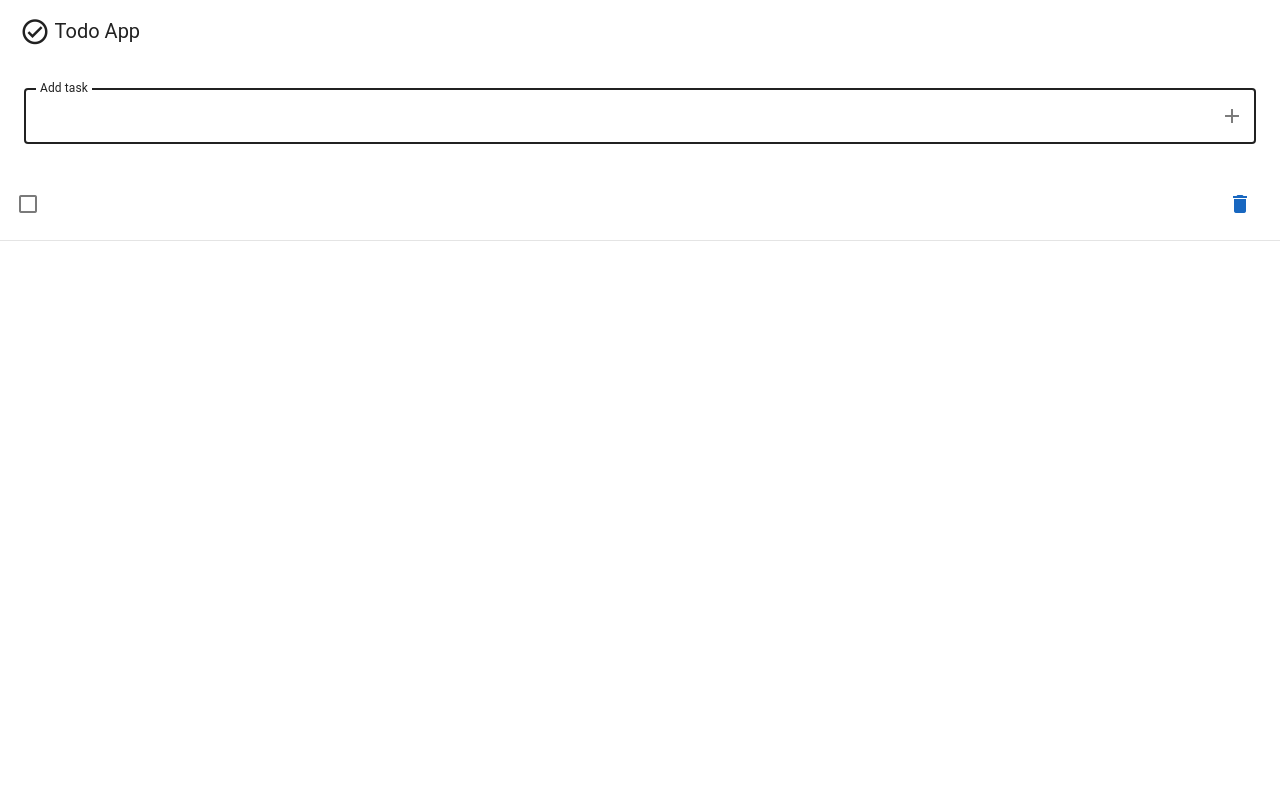
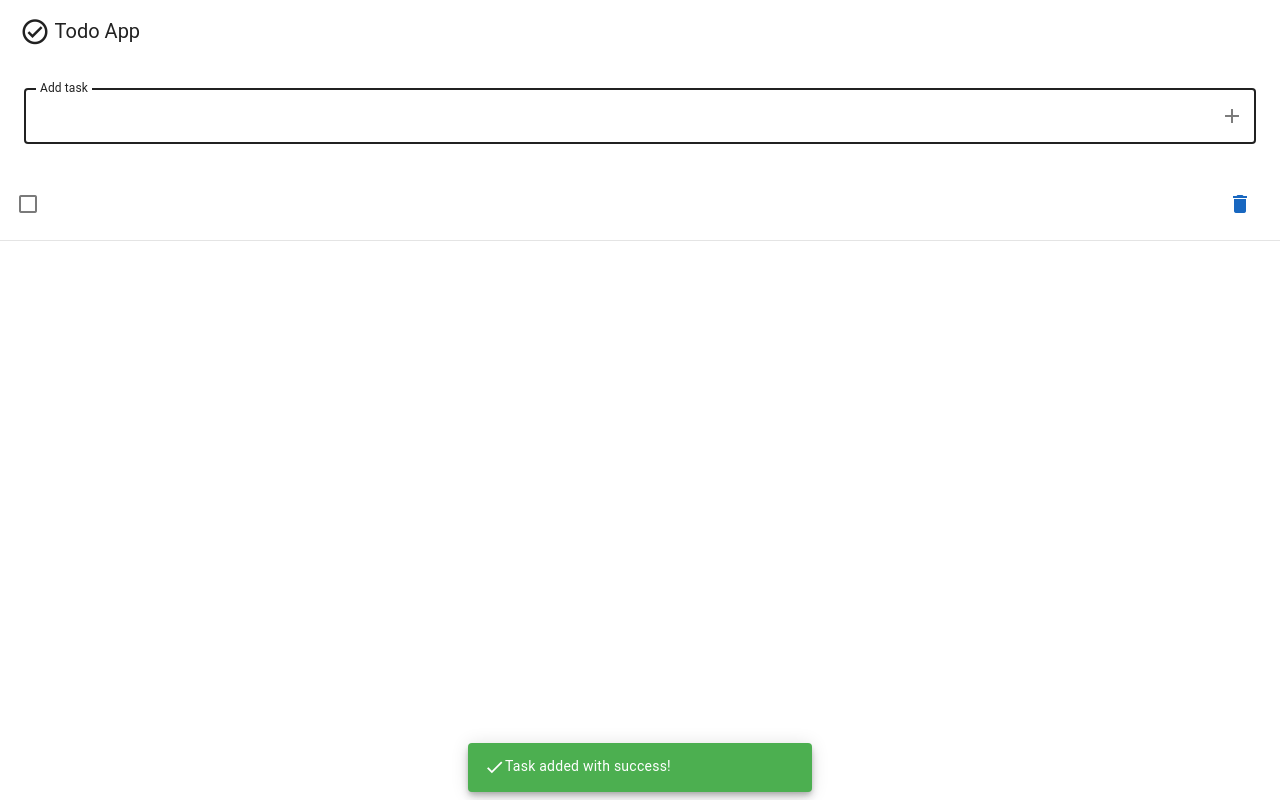
Before and after one commit to ricardocastrodesign/todo-app, a Vue app: page / in a window 1280 px wide. Both pictures are taken after a click on the button 1232 px from the left and 116 px from the top of the page. Built offline with nearby package versions, Linux system fonts and the light colour scheme.

Commit message:
add snackbar component to messages

```diff
--- a/src/App.vue
+++ b/src/App.vue
@@ -1,7 +1,17 @@
 <template>
   <router-view />
+  <SnackbarComponent ref="vtoast" />
 </template>
 
-<script setup>
-  //
+<script>
+import SnackbarComponent from "./components/Global/SnackbarComponent.vue";
+
+export default {
+  components: {
+    SnackbarComponent,
+  },
+  mounted() {
+    this.$root.vtoast = this.$refs.vtoast;
+  },
+};
 </script>
--- /dev/null
+++ b/src/components/Global/SnackbarComponent.vue
@@ -0,0 +1,35 @@
+<template>
+  <v-snackbar
+    :color="color"
+    :timeout="timer"
+    v-model="showSnackbar"
+    bottom
+    right
+  >
+    <v-icon left>{{ icon }}</v-icon
+    >{{ message }}
+  </v-snackbar>
+</template>
+
+<script>
+export default {
+  data() {
+    return {
+      showSnackbar: false,
+      message: "",
+      color: "success",
+      icon: "mdi-check",
+      timer: 3000,
+    };
+  },
+  methods: {
+    show(data) {
+      this.message = data.message || 'missing "message".';
+      this.color = data.color || "success";
+      this.timer = data.timer || 3000;
+      this.icon = data.icon || "mdi-check";
+      this.showSnackbar = true;
+    },
+  },
+};
+</script>
--- a/src/components/Todo/AddTask.vue
+++ b/src/components/Todo/AddTask.vue
@@ -24,7 +24,9 @@
   methods: {
     addTask() {
       useTasks().addTask(this.newTaskDescription);
+      this.$root.vtoast.show({message: 'Task ' + this.newTaskDescription + ' added with success!'});
       this.newTaskDescription = "";
+
     },
   },
 };
```
